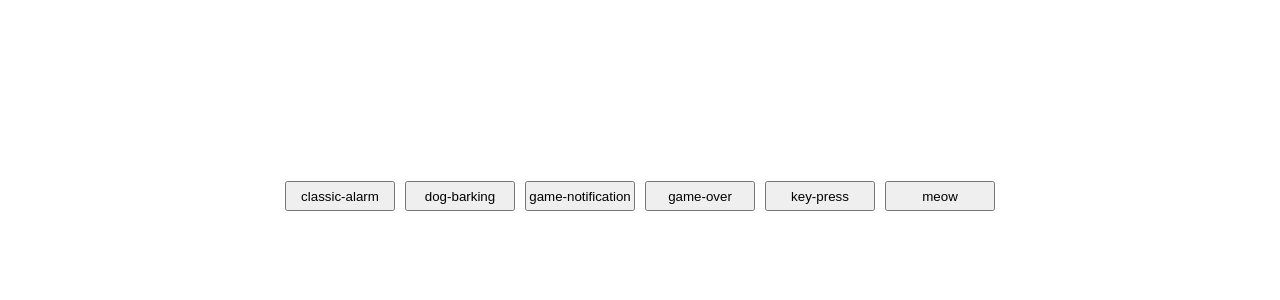
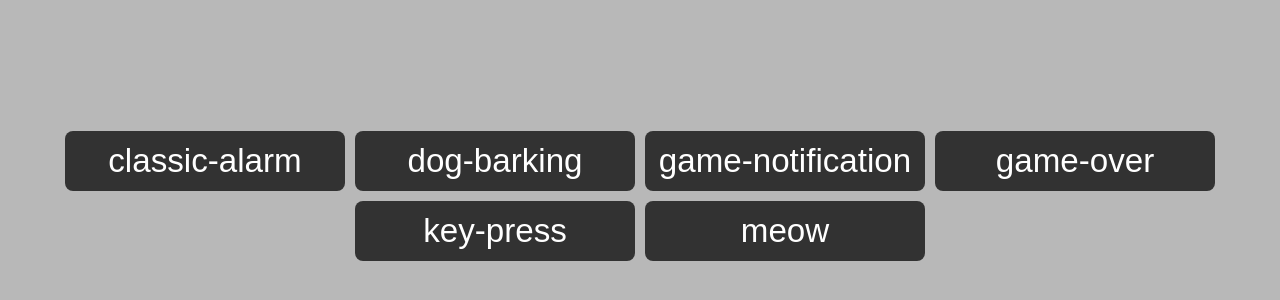
Before and after one commit to ameer-hamza0046/sound-board, a plain HTML site: page index.html in a window 1280 px wide. Shown: the part 204-504 px from the top of the page. Drawn offline with Linux system fonts and the light colour scheme.

Commit message:
project completed

```diff
--- a/style.css
+++ b/style.css
@@ -4,6 +4,8 @@
     margin: 0;
     padding: 0;
     box-sizing: border-box;
+    color: white;
+    font-size: larger;
 }
 
 body {
@@ -12,17 +14,26 @@ body {
     justify-content: center;
     align-items: center;
     height: 100vh;
+    background-color: rgb(184, 184, 184);
 }
 
 .container {
-    width: 90%;
+    width: 95%;
     display: flex;
     justify-content: center;
     flex-wrap: wrap;
 }
 
 .btn {
-    min-width: 110px;
+    min-width: 280px;
     margin: 5px 5px;
-    height: 30px;
+    height: 60px;
+    background-color: rgb(50, 50, 50);
+    border: none;
+    border-radius: 8px;
+    cursor: pointer;
 }
+
+.btn:hover {
+    background-color: rgb(85, 85, 85);
+}
```
